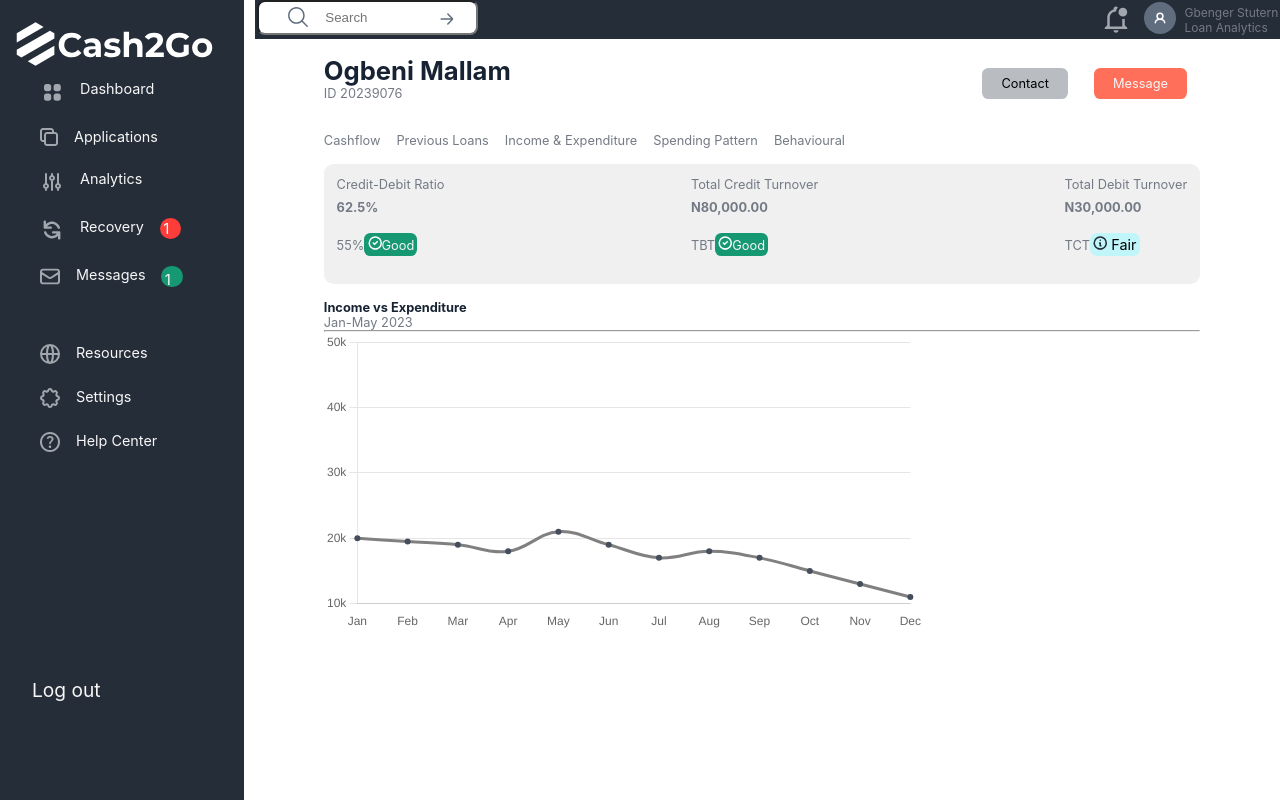
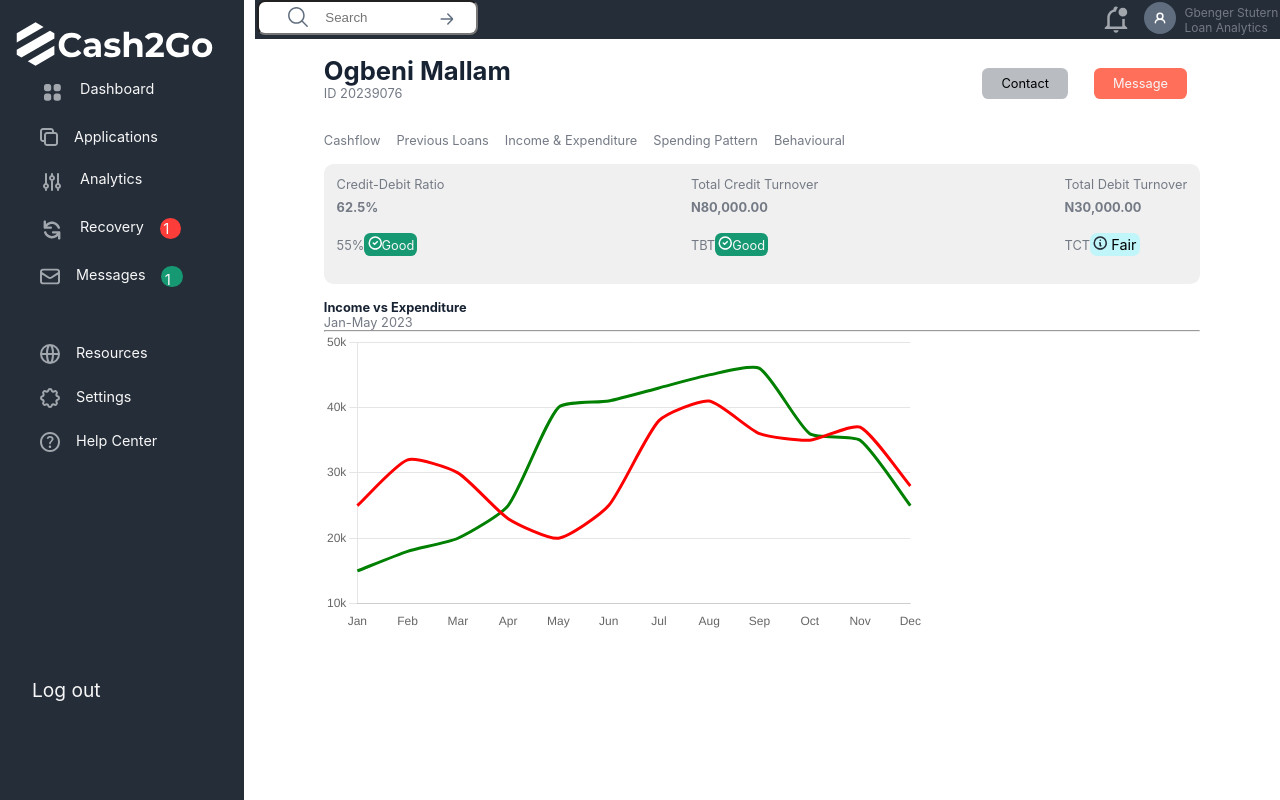
Before and after one commit to joyibeh93/Cash2go-loan-app, a React (Create React App) app: page /review in a window 1280 px wide. Shown: the top 800 px of the page. Built offline with nearby package versions, Linux system fonts and the light colour scheme; the HTML template or start-up script is replaced by a standard one.

Commit message:
modification

```diff
--- a/src/App.js
+++ b/src/App.js
@@ -21,7 +21,9 @@ import Application from './Pages/Application';
 import Applicantinfo from './Pages/ApplicantInfo'
 import Notification from './Pages/Notification';
 import ReviewPage from './Pages/ReviewPage';
-
+import Analytics from './Pages/Analytics';
+import Recovery from './Pages/Recovery';
+import Settings from './Pages/Settings';
 
 function App() {
   return (
@@ -47,6 +49,10 @@ function App() {
         <Route path="/applicantinfo" element={<Applicantinfo />} />
         <Route path="/notification" element={<Notification />} />
         <Route path="/review" element={<ReviewPage />} />
+        <Route path="/" element={<Settings />} />
+        <Route path="/analytics" element={<Analytics />} />
+        <Route path="/recovery" element={<Recovery />} />
+        <Route path="/settings" element={<Settings />} />
 
 
 
--- a/src/Components/LineChart.jsx
+++ b/src/Components/LineChart.jsx
@@ -21,34 +21,26 @@ ChartJs.register(
 );
 
 const LineChart = () => {
-  const data = {
-    labels: [
-      "Jan",
-      "Feb",
-      "Mar",
-      "Apr",
-      "May",
-      "Jun",
-      "Jul",
-      "Aug",
-      "Sep",
-      "Oct",
-      "Nov",
-      "Dec",
-    ],
-    datasets: [
-      {
-        label: "Data in peson range",
-        data: [20, 19.5, 19, 18, 21, 19, 17, 18, 17, 15,13,11 ],
-        backgroundColor: "#454e5c",
-        borderColor: "grey",
-        pointBorderColor: "transparent",
-        pointBorderWidth: 4,
-        tension:0.4,
-        fill:true,
-      },
-    ],
-  };
+  const data={
+    labels:["Jan","Feb","Mar","Apr","May","Jun","Jul","Aug","Sep","Oct","Nov","Dec"],
+    datasets:[{
+        // label:"Line 1",
+        data:[25,32,30,23,20,25,38,41,36,35,37,28],
+        borderColor:"red",
+        tension:0.2,
+        pointRadius:0
+
+    },
+    {
+        // label:"Line 2",
+        data:[15,18,20,25,40,41,43,45,46,36,35,25],
+        borderColor:"green",
+        tension:0.2,
+        pointRadius:0
+
+    }
+]
+}
   const options = {
     plugins: {
       legend: false,
@@ -65,13 +57,10 @@ const LineChart = () => {
         max:50,
         ticks: {
             stepSize:2,
+            callback: (value) =>  value + 'k',
+            // autoSkipPadding:0,
           maxTicksLimit: 5,
-          callback: (value) =>  value + 'k'
-
         },
-        grid:{
-            borderDash:[10]
-        }
       },
     },
   };
--- a/src/Components/UserInfo.jsx
+++ b/src/Components/UserInfo.jsx
@@ -13,7 +13,7 @@ const UserInfo = () => {
     navigate('/ContactInfo')
   }
   const Review = () =>{
-    navigate('/ReviewPage')
+    navigate('/Review')
   }
   return (
     <div className="info-content">
```
